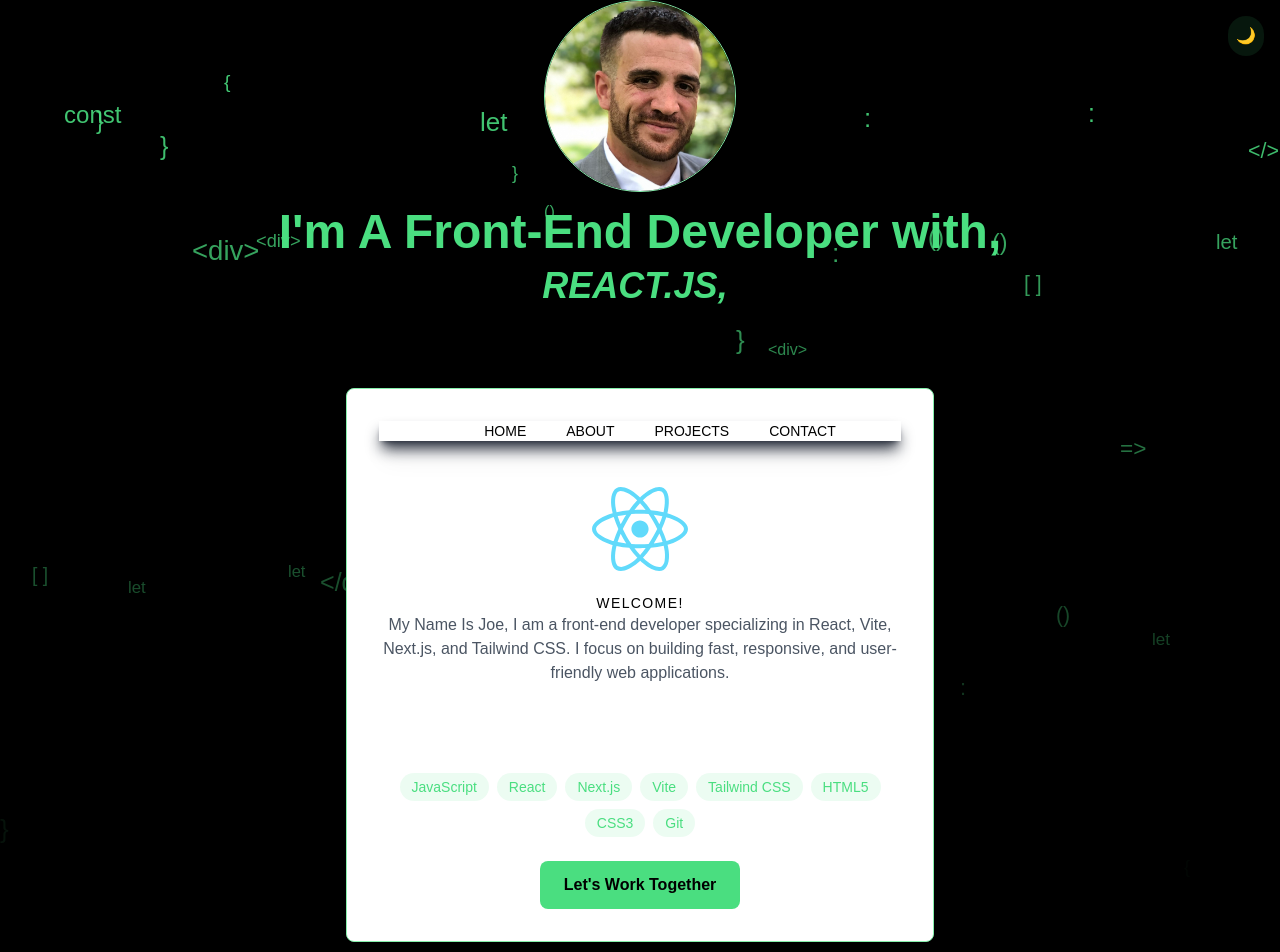
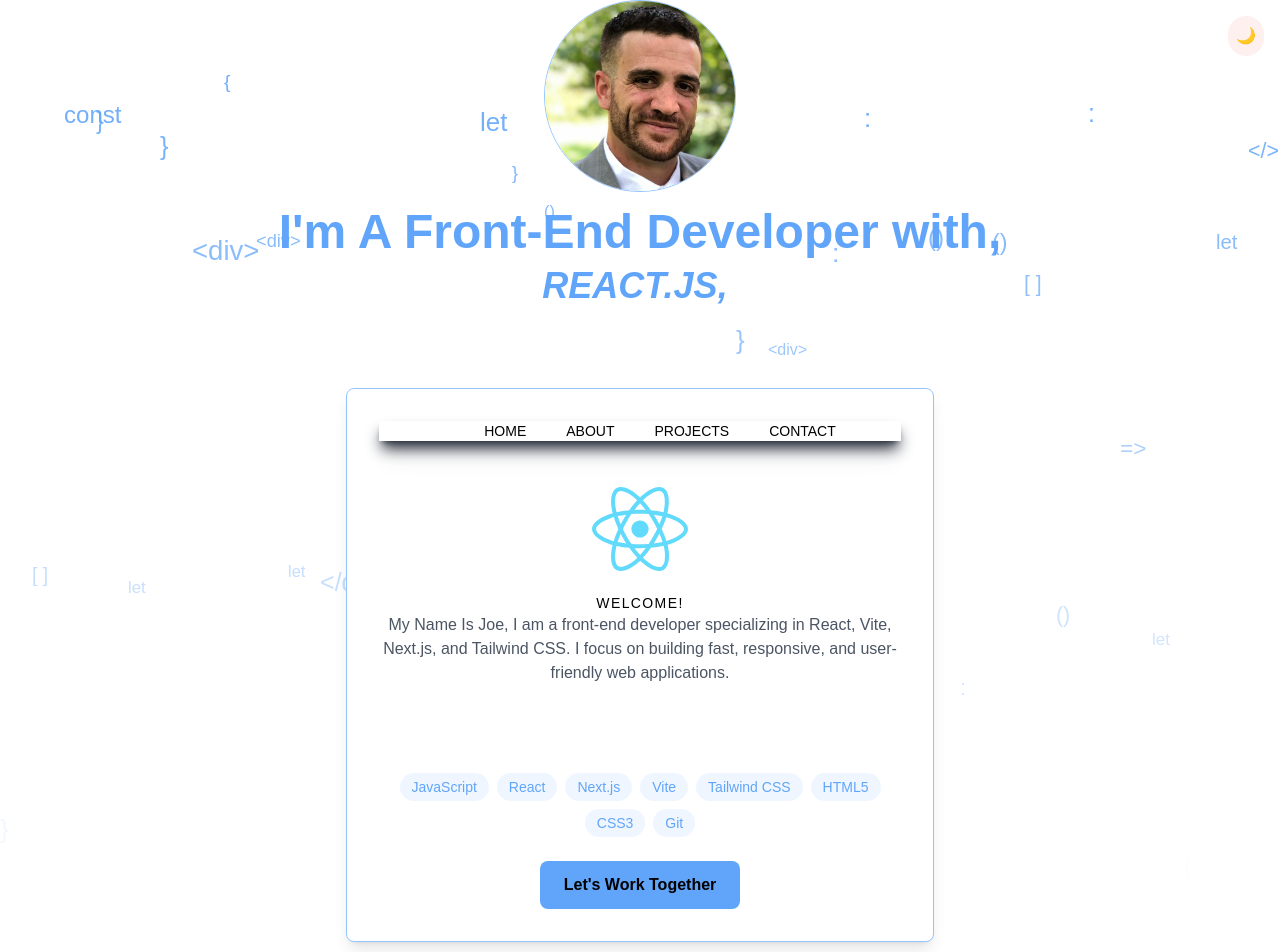
Before and after one commit to JoeR0814/nxt.js-portfolio, a Next.js app: page / in a window 1280 px wide. Shown: the top 952 px of the page. Built offline with nearby package versions, Linux system fonts and the light colour scheme.

Commit message:
changed the colors of the home page

```diff
--- a/app/page.jsx
+++ b/app/page.jsx
@@ -15,7 +15,7 @@ const SocialLinks = () => (
 			<FaGithub className='text-2xl hover:text-green-400 transition-colors' />
 		</a>
 		<a href='https://linkedin.com/in/yourusername' target='_blank' rel='noopener noreferrer'>
-			<FaLinkedinIn className='text-2xl hover:text-green-400 transition-colors' />
+			<FaLinkedinIn className='text-2xl hover:text-red-400 transition-colors' />
 		</a>
 	</div>
 );
@@ -25,7 +25,7 @@ const skills = ['JavaScript', 'React', 'Next.js', 'Vite', 'Tailwind CSS', 'HTML5
 const SkillBadges = () => (
 	<div className='flex flex-wrap gap-2 justify-center mt-6'>
 		{skills.map((skill) => (
-			<span key={skill} className='px-3 py-1 bg-green-400/10 text-green-400 rounded-full text-sm'>
+			<span key={skill} className='px-3 py-1 bg-blue-400/10 text-blue-400 rounded-full text-sm'>
 				{skill}
 			</span>
 		))}
@@ -34,8 +34,8 @@ const SkillBadges = () => (
 
 const ScrollIndicator = () => (
 	<div className='absolute bottom-8 left-1/2 transform -translate-x-1/2 animate-bounce'>
-		<div className='w-6 h-10 border-2 border-green-400 rounded-full flex justify-center'>
-			<div className='w-2 h-2 bg-green-400 rounded-full mt-2 animate-scroll' />
+		<div className='w-6 h-10 border-2 border-red-400 rounded-full flex justify-center'>
+			<div className='w-2 h-2 bg-red-400 rounded-full mt-2 animate-scroll' />
 		</div>
 	</div>
 );
@@ -99,12 +99,12 @@ const HomePage = () => {
 
 	return (
 		<ErrorBoundary FallbackComponent={ErrorFallback}>
-			<div className='relative w-full min-h-screen flex flex-col items-center bg-black text-white overflow-hidden'>
+			<div className='relative w-full min-h-screen flex flex-col items-center bg-white text-white overflow-hidden'>
 				<div className='absolute inset-0 z-0 pointer-events-none overflow-hidden'>
 					{randomStyles.map((style, i) => (
 						<div
 							key={i}
-							className='absolute text-green-400 opacity-50 animate-codeRain'
+							className='absolute text-blue-400 opacity-50 animate-codeRain'
 							style={{
 								left: style.left,
 								animationDuration: style.animationDuration,
@@ -119,7 +119,7 @@ const HomePage = () => {
 
 				<button
 					onClick={toggleTheme}
-					className='fixed top-4 right-4 p-2 rounded-full bg-green-400/10'
+					className='fixed top-4 right-4 p-2 rounded-full bg-red-400/10'
 				>
 					{isDarkMode ? '🌙' : '☀️'}
 				</button>
@@ -132,7 +132,7 @@ const HomePage = () => {
 						src='/profilePic.jpg'
 						width={200}
 						height={200}
-						className={`rounded-full object-cover w-32 h-32 sm:w-40 sm:h-40 md:w-48 md:h-48 mb-4 border border-green-300 transition-opacity duration-300 ${
+						className={`rounded-full object-cover w-32 h-32 sm:w-40 sm:h-40 md:w-48 md:h-48 mb-4 border border-blue-300 transition-opacity duration-300 ${
 							imageLoaded ? 'opacity-100' : 'opacity-0'
 						}`}
 						alt='Profile Picture'
@@ -141,7 +141,7 @@ const HomePage = () => {
 					/>
 				</div>
 
-				<h1 className='text-md sm:text-3xl md:text-5xl font-bold px-4 md:px-6 text-green-400'>
+				<h1 className='text-md sm:text-3xl md:text-5xl font-bold px-4 md:px-6 text-blue-400'>
 					I'm A Front-End Developer with,
 				</h1>
 				<div className='h-[40px] sm:h-[50px] md:h-[60px] flex justify-center items-center'>
@@ -160,7 +160,7 @@ const HomePage = () => {
 						]}
 						cursor={true}
 						repeat={Infinity}
-						className='text-lg sm:text-2xl md:text-4xl italic font-bold text-green-400'
+						className='text-lg sm:text-2xl md:text-4xl italic font-bold text-blue-400'
 					/>
 				</div>
 
@@ -170,7 +170,7 @@ const HomePage = () => {
 					transition={{ duration: 0.5 }}
 					className='relative z-10 max-w-[1240px] w-full text-center mt-10 p-4 sm:p-8'
 				>
-					<div className='container mx-auto flex flex-col justify-center items-center w-full sm:w-3/4 md:w-1/2 border border-green-300 bg-white rounded-lg shadow-lg p-4 sm:p-8'>
+					<div className='container mx-auto flex flex-col justify-center items-center w-full sm:w-3/4 md:w-1/2 border border-blue-300 bg-white rounded-lg shadow-lg p-4 sm:p-8'>
 						<Navbar />
 						<FaReact className='w-16 h-16 sm:w-20 sm:h-20 md:w-24 md:h-24 mt-10' color='#61DAFB' />
 						<h2 className='uppercase text-xs sm:text-sm tracking-widest pt-4 text-black'>
@@ -184,7 +184,7 @@ const HomePage = () => {
 						<SocialLinks />
 						<SkillBadges />
 						<Link href='/contact'>
-							<button className='mt-6 px-6 py-3 bg-green-400 text-black font-bold rounded-lg hover:bg-green-500 transition-colors'>
+							<button className='mt-6 px-6 py-3 bg-blue-400 text-black font-bold rounded-lg hover:bg-blue-500 transition-colors'>
 								Let's Work Together
 							</button>
 						</Link>
```
